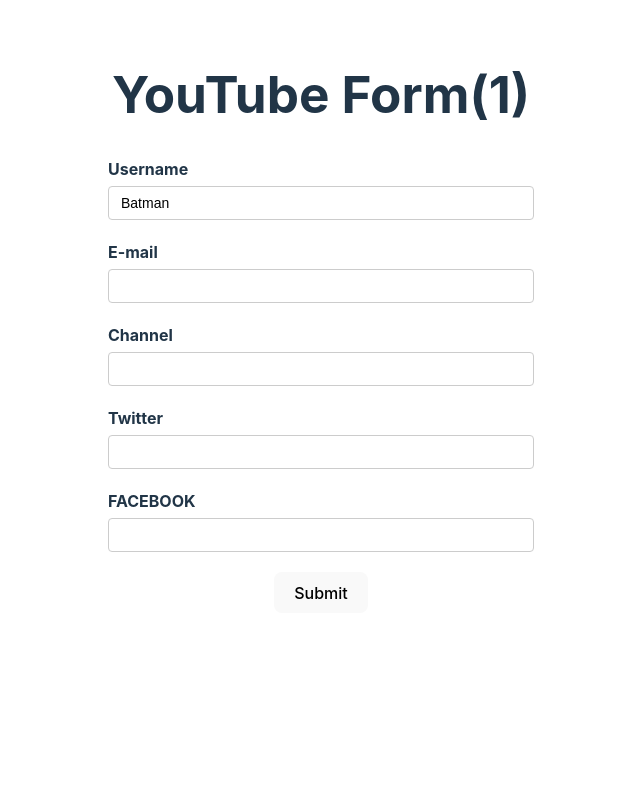
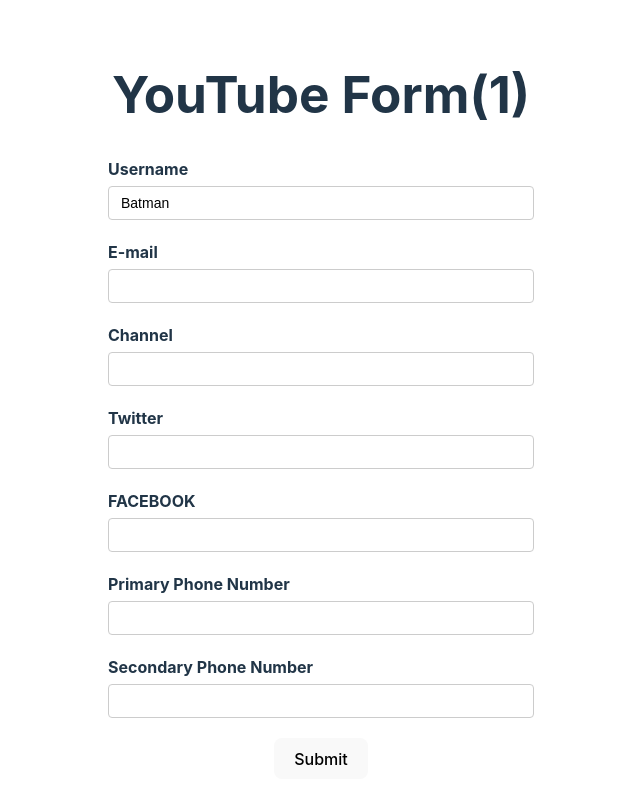
Before and after one commit to Tareq1131/React-Hook-Form, a React (Vite) app: page / in a window 1280 px wide. Shown: the top 804 px of the page, without its empty margins (319-959 px from the left). Built offline with nearby package versions, Linux system fonts and the light colour scheme.

Commit message:
add Arrays field

```diff
--- a/src/components/YouTubeForm.tsx
+++ b/src/components/YouTubeForm.tsx
@@ -8,7 +8,8 @@
   social: {
     twitter: string,
     facebook: string
-  }
+  };
+  phoneNumbers: string[];
 };
 let renderCount = 0;
 const YouTubeForm = () => {
@@ -22,7 +23,9 @@
       social: {
         twitter: "",
         facebook: "",
-      }
+      },
+
+      phoneNumbers: ['',''],
 
     },
   })
@@ -108,6 +111,22 @@
           })} />
 
         </div>
+
+        <div className='form-control'>
+          <label htmlFor="primary-phone">Primary Phone Number</label>
+          <input type="text" id="channel" {...register('phoneNumbers.0', {
+
+          })} />
+
+        </div>
+
+        <div className='form-control'>
+          <label htmlFor="secondary-phone">Secondary Phone Number</label>
+          <input type="text" id="channel" {...register('phoneNumbers.1', {
+
+          })} />
+
+        </div>
         <button>Submit</button>
       </form>
       <DevTool control={control} />
```
